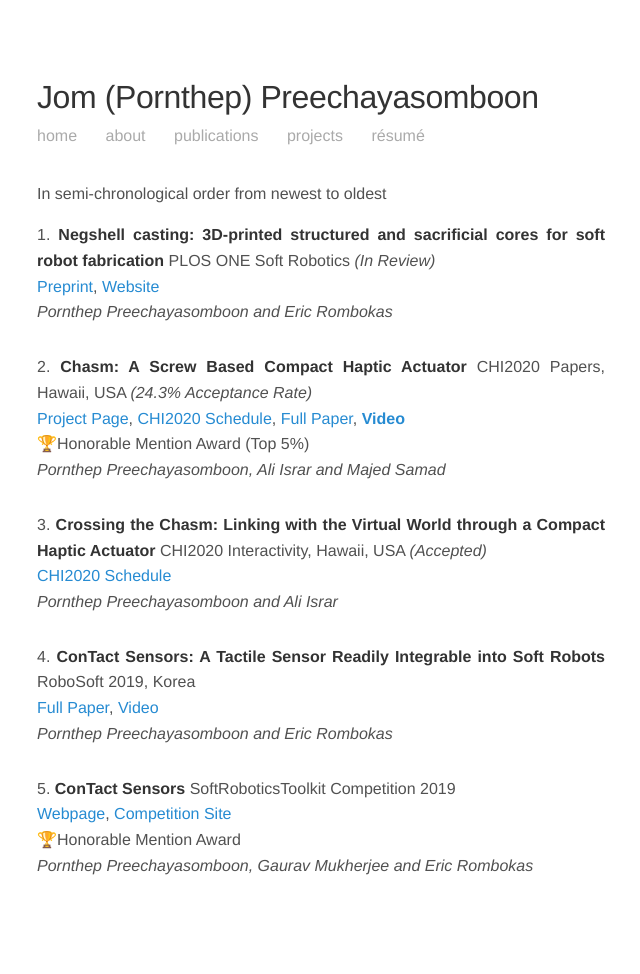
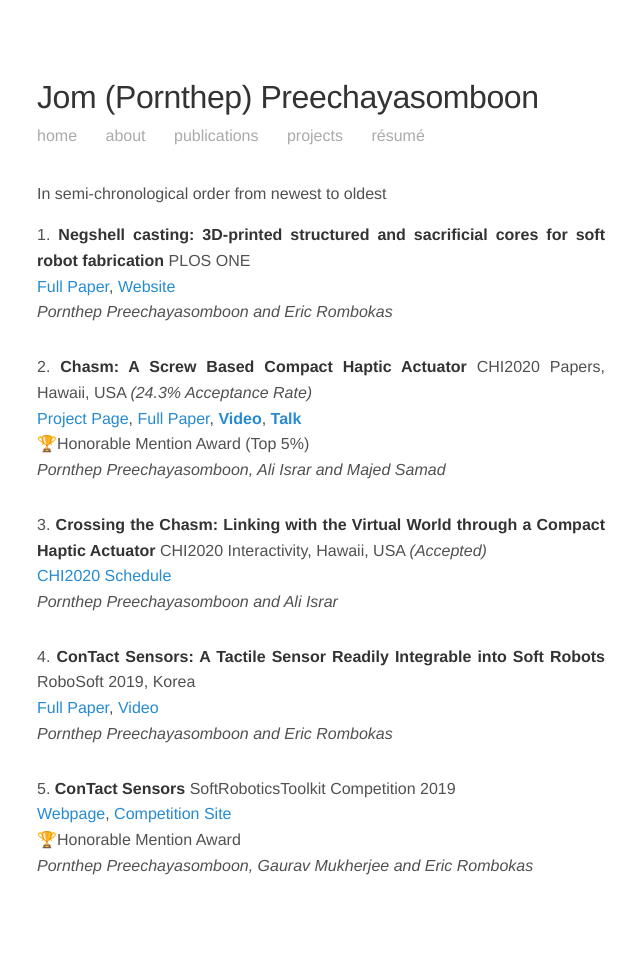
Before and after one commit to prnthp/prnthp.github.io, a Jekyll site: the page built from publications.md, in a window 1280 px wide. Shown: the whole page, without its empty margins (319-959 px from the left). Built offline with Jekyll 4.4.1, drawn with Linux system fonts in a browser that asks for light colours.

Commit message:
Added CHI talk, updated negshell

```diff
--- a/index.html
+++ b/index.html
@@ -36,10 +36,10 @@
   <p>
     <i>Shameless attempt to get your attention.</i> Check out <a href="/projects">my projects</a>!
     <a href="https://doi.org/10.1145/3313831.3376512"><img src="/images/chasmPromo.png" /></a>
+    <br><iframe width="580" height="340" src="https://www.youtube.com/embed/KKBP8giaisY" frameborder="0" gesture="media" allowfullscreen></iframe>
     <br> 🏆Chasm has received an <b>Honorable Mention Award</b> (Top 5%)!
     <br><a href="https://research.fb.com/publications/chasm-a-screw-based-expressive-compact-haptic-actuator/" target="_blank">Full Paper</a>
     <br><a href="https://www.youtube.com/watch?v=kqBE4JDJ7QI">Video</a>
-    <br><i>Talk avaiable soon!</i>
     <br>
     <a href="//negshell.github.io"><img src="//negshell.github.io/images/tripodHeroText.jpg" /></a>
     <br>
--- a/publications.md
+++ b/publications.md
@@ -4,12 +4,12 @@
 ---
 
 In semi-chronological order from newest to oldest
-1. **Negshell casting: 3D-printed structured and sacrificial cores for soft robot fabrication** PLOS ONE Soft Robotics *(In Review)*
-  <br> [Preprint](//engrxiv.org/jph63/), [Website](//negshell.github.io/)
+1. **Negshell casting: 3D-printed structured and sacrificial cores for soft robot fabrication** PLOS ONE
+  <br> [Full Paper](//journals.plos.org/plosone/article?id=10.1371/journal.pone.0234354), [Website](//negshell.github.io/)
   <br> *Pornthep Preechayasomboon and Eric Rombokas*
   <br><br>
 1. **Chasm: A Screw Based Compact Haptic Actuator** CHI2020 Papers, Hawaii, USA *(24.3% Acceptance Rate)*
-  <br> [Project Page](/projects), [CHI2020 Schedule](//programs.sigchi.org/chi/2020/program/content/31889), [Full Paper](https://research.fb.com/wp-content/uploads/2020/02/Chasm-A-Screw-Based-Expressive-Compact-Haptic-Actuator.pdf?), **[Video](//www.youtube.com/watch?v=kqBE4JDJ7QI)**
+  <br> [Project Page](/projects), [Full Paper](https://research.fb.com/wp-content/uploads/2020/02/Chasm-A-Screw-Based-Expressive-Compact-Haptic-Actuator.pdf?), **[Video](//www.youtube.com/watch?v=kqBE4JDJ7QI)**, **[Talk](//www.youtube.com/watch?v=7Zb1cZz5EH4)**
   <br> 🏆Honorable Mention Award (Top 5%)
   <br> *Pornthep Preechayasomboon, Ali Israr and Majed Samad*
   <br><br>
```
Also changed, not shown: projects.md (+2 -0 lines).
